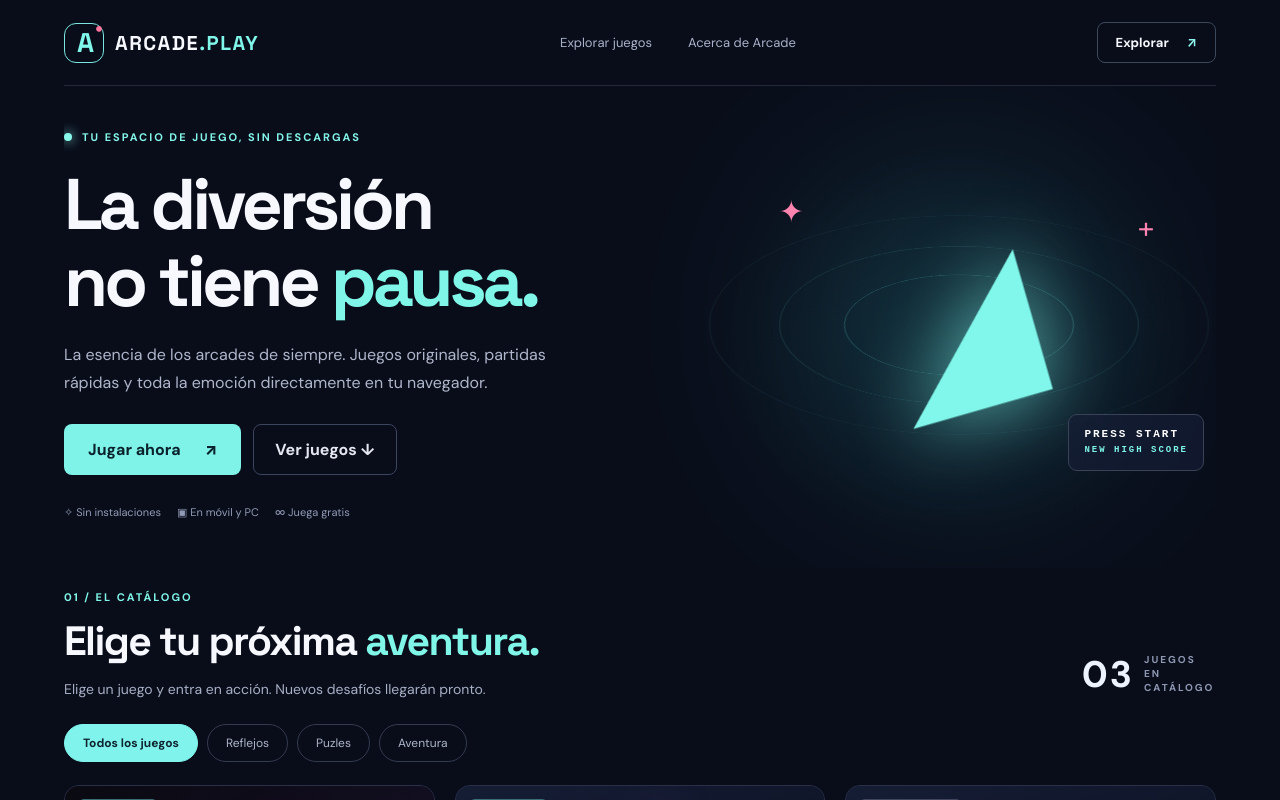
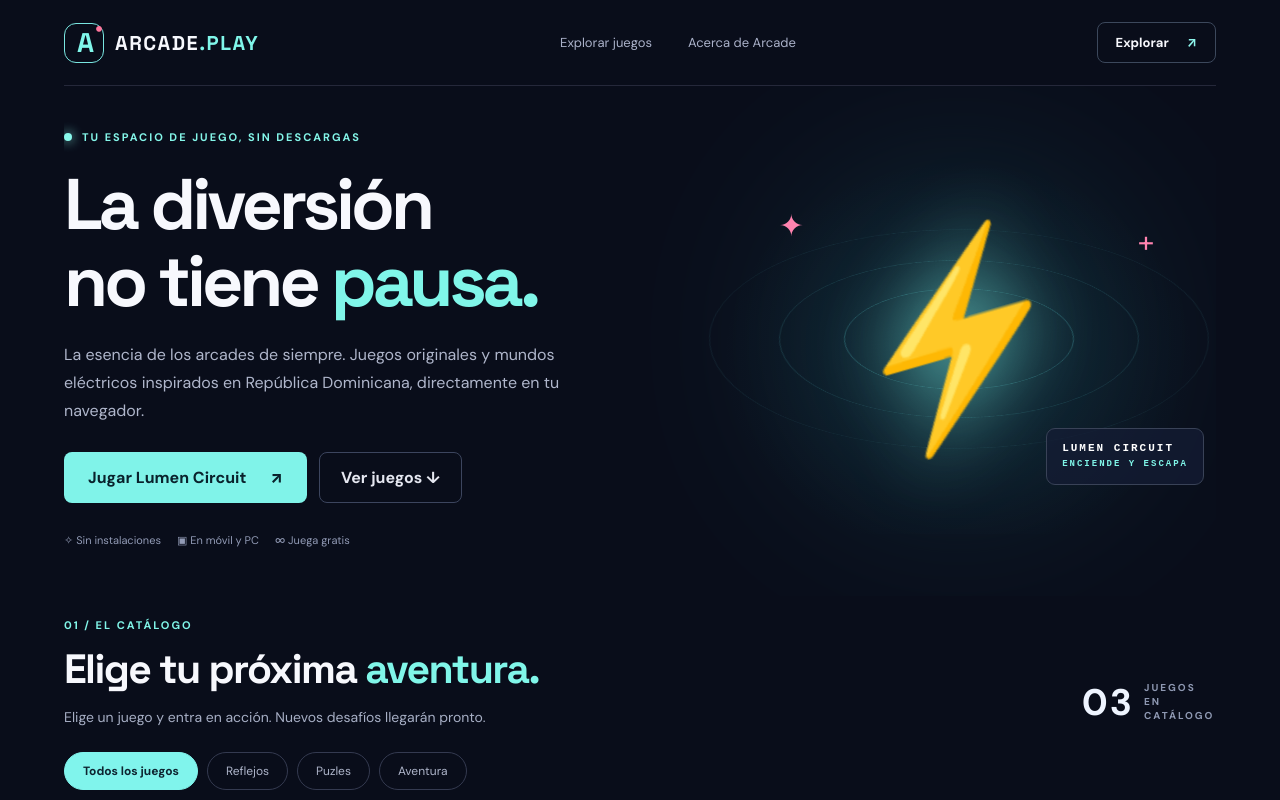
Before and after one commit to omarsantanar/Arcade, a React (Vite) app: page / in a window 1280 px wide. Shown: the top 800 px of the page. Built offline with nearby package versions, Linux system fonts and the light colour scheme.

Commit message:
feat(lumen): update src/App.tsx for Dominican blackout story

```diff
--- a/src/App.tsx
+++ b/src/App.tsx
@@ -31,12 +31,12 @@ export default function App() {
             <div className="hero-content">
               <div className="eyebrow"><span className="live-dot" /> TU ESPACIO DE JUEGO, SIN DESCARGAS</div>
               <h1>La diversión<br />no tiene <em>pausa.</em></h1>
-              <p>La esencia de los arcades de siempre. Juegos originales, partidas rápidas y toda la emoción directamente en tu navegador.</p>
-              <div className="hero-buttons"><button className="primary-button" onClick={() => setActiveGameId('neon-drift')}>Jugar ahora <span aria-hidden="true">↗</span></button><a className="secondary-button" href="#juegos">Ver juegos ↓</a></div>
+              <p>La esencia de los arcades de siempre. Juegos originales y mundos eléctricos inspirados en República Dominicana, directamente en tu navegador.</p>
+              <div className="hero-buttons"><button className="primary-button" onClick={() => setActiveGameId('lumen-circuit')}>Jugar Lumen Circuit <span aria-hidden="true">↗</span></button><a className="secondary-button" href="#juegos">Ver juegos ↓</a></div>
               <div className="hero-meta"><span>✧ Sin instalaciones</span><span>▣ En móvil y PC</span><span>∞ Juega gratis</span></div>
             </div>
             <div className="hero-visual" aria-hidden="true">
-              <div className="visual-glow" /><div className="visual-ring ring-1" /><div className="visual-ring ring-2" /><div className="visual-ring ring-3" /><div className="orbit-symbol">◢</div><div className="visual-label">PRESS START<br /><small>NEW HIGH SCORE</small></div>
+              <div className="visual-glow" /><div className="visual-ring ring-1" /><div className="visual-ring ring-2" /><div className="visual-ring ring-3" /><div className="orbit-symbol">⚡</div><div className="visual-label">LUMEN CIRCUIT<br /><small>ENCIENDE Y ESCAPA</small></div>
               <span className="visual-spark spark-one">✦</span><span className="visual-spark spark-two">+</span>
             </div>
           </section>
```
